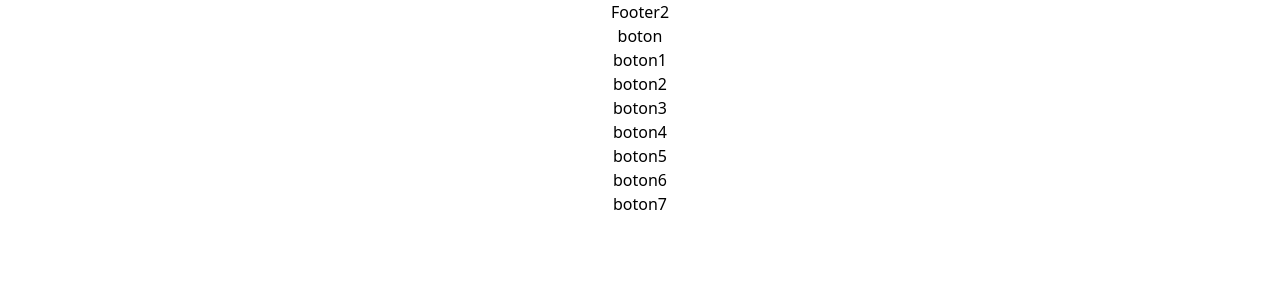
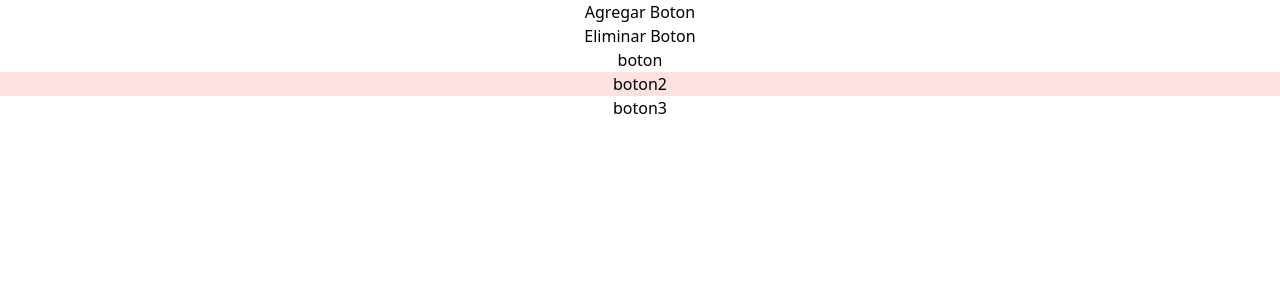
Before and after one commit to simonpc147/lista-tareas, a React (Vite) app: page / in a window 1280 px wide. Shown: the top 300 px of the page. Built offline with nearby package versions, Linux system fonts and the light colour scheme.

Commit message:
four commit

```diff
--- a/src/components/Card.tsx
+++ b/src/components/Card.tsx
@@ -1,54 +1,49 @@
+import { useState } from "react";
+
 function Card() {
   const estilo = {
     width: "100%",
   };
 
-  const botones = [
-    "boton",
-    "boton1",
-    "boton2",
-    "boton3",
-    "boton4",
-    "boton5",
-    "boton6",
-    "boton7",
-  ];
-  const prueba : number [] = [1]
+  const [valor, cambiarValor] = useState(true);
+  const cambiar = ()=> cambiarValor(!valor);
 
+  const [Boton, setBoton] = useState(["boton", "boton2", "boton3"])
+  const addButton = () => setBoton([...Boton, "Añadido"]);
+  const delButton = () => setBoton(Boton.slice(0,-1));
 
-
-
+  // let botonSaludo = <button className="border rounded-s w-12 bg-red-300">Hola!</button>;
+  // let botonDespedida = <button disabled={!valor} className="border rounded-s w-12 bg-blue-300">Chao</button>;
   return (
-    <div className="flex justify-around flex-col text-center" style={estilo}>
-      { prueba.length ? <Footer2/> : <Footer/>}
-      <Body botones={botones} />
+    <div className="flex justify-around flex-col text-center" style={estilo} onClick={cambiar}>
+      {/* {  valor ? botonSaludo : botonDespedida} */}
+      <button onClick={addButton}>Agregar Boton</button>
+      <button onClick={delButton}>Eliminar Boton</button>
+      <Body boton={Boton} />
     </div>
   );
 }
 
+
+//CUERPO DE LA FUNCION//
 interface Botones {
-  botones: string[];
+  boton: string[];
 }
 
-function Body({ botones }: Botones) {
-  return botones.map((boton, index) => (
+function Body({ boton }: Botones) {
+  const [Valor, setV] = useState(1);
+  const iterar = (i: number)=> setV(i);
+
+  return boton.map((botonesUno, index) => (
     <button
-      onClick={() => {
-        console.log(index, boton);
-      }}
+      onClick={()=> {iterar(index)}}
+      className={`${index == Valor ? "bg-red-100": ""}`}
       key={index}
     >
-      {boton}
+      {botonesUno}
     </button>
   ));
 }
 
-function Footer() {
-  return <footer>Footer</footer>;
-}
-
-function Footer2() {
-  return <footer>Footer2</footer>;
-}
 
 export default Card;
```
